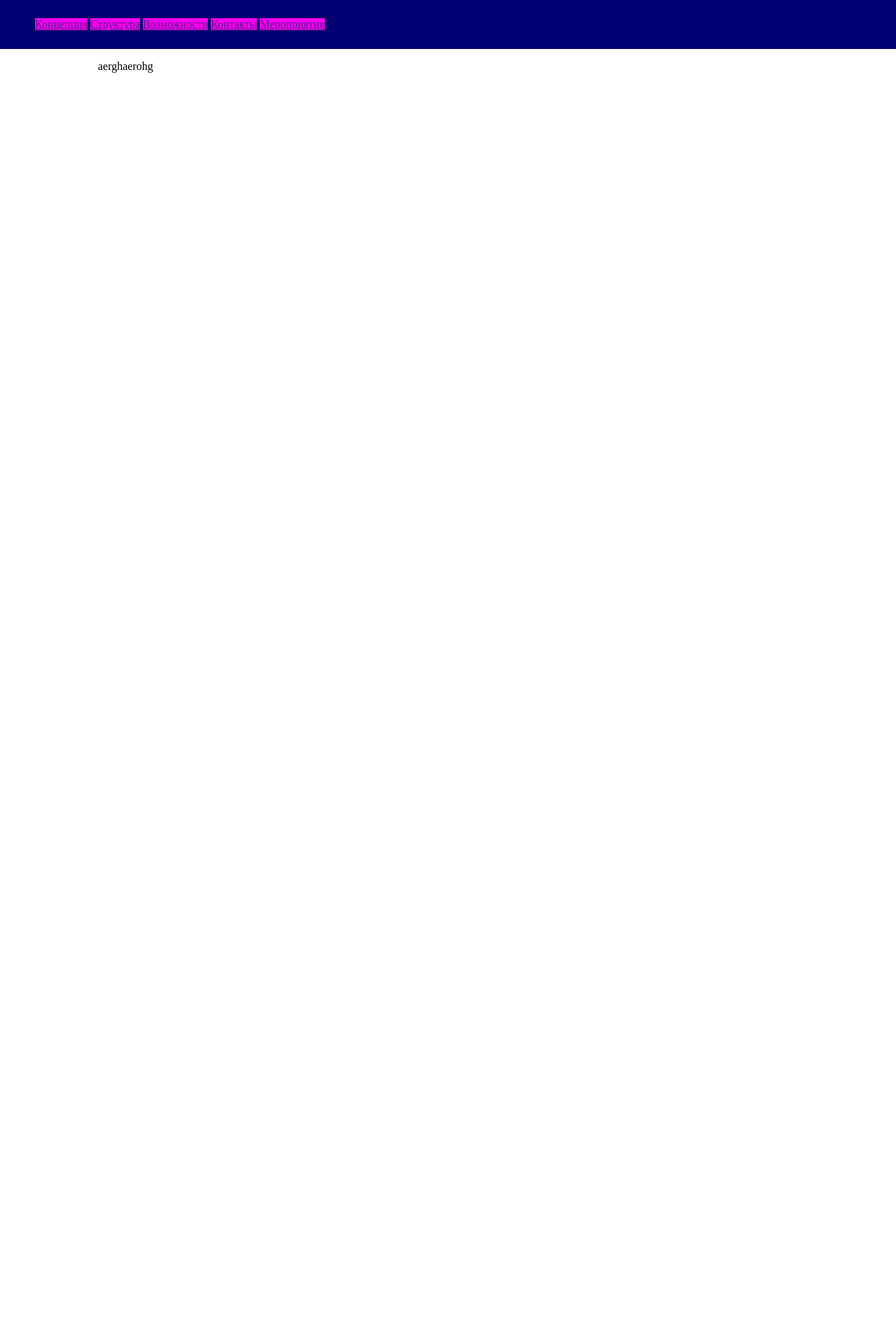
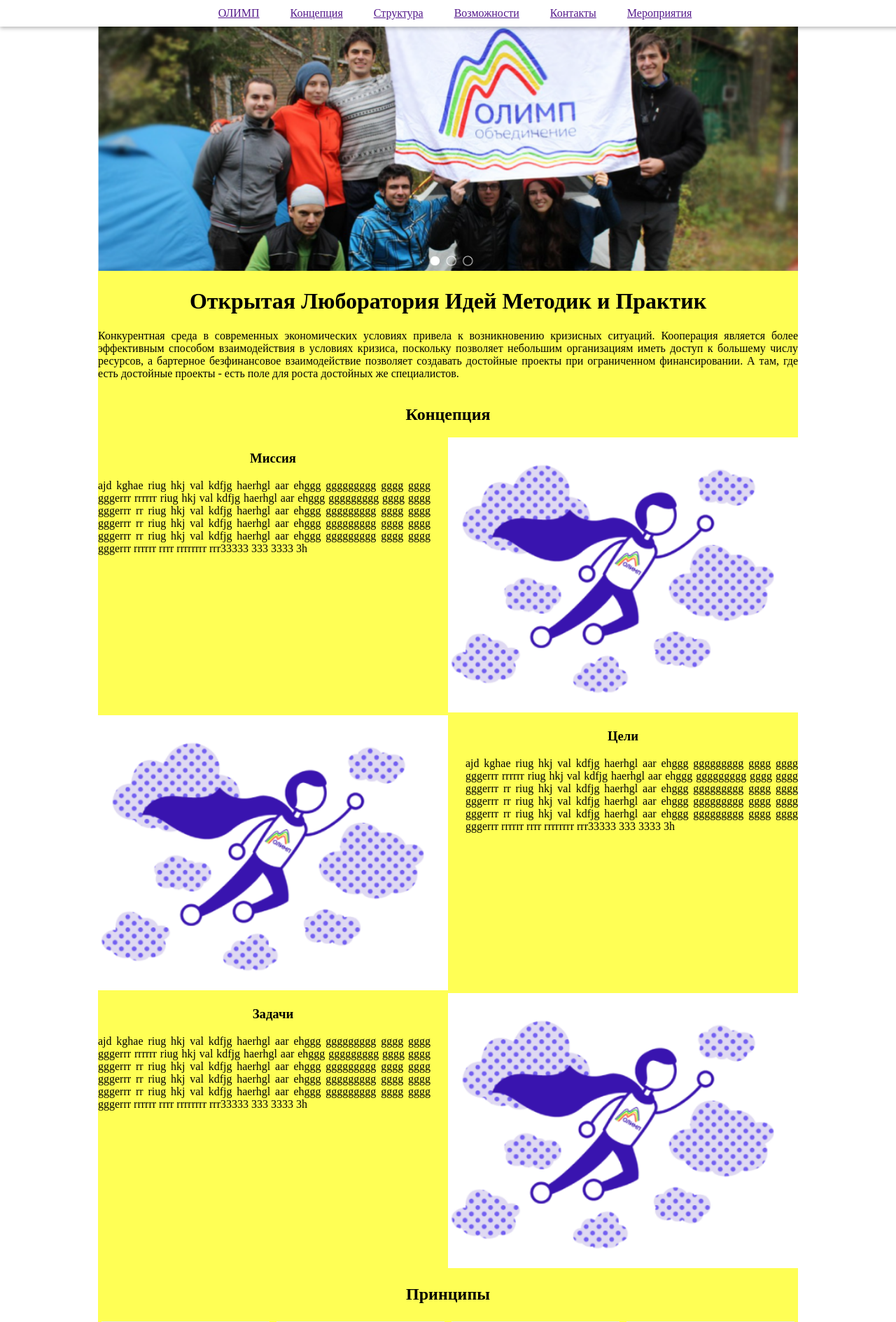
Before and after one commit to olimp-web/olimp-union.com, a PHP site: page / in a window 1280 px wide. Shown: the top 1889 px of the page at 70% size. Before the commit the page ends 104 px from the top, so only its background shows below. Run offline with PHP 8.4, Linux system fonts and the light colour scheme.

Commit message:
Improved index
Started doing achievments

```diff
--- /dev/null
+++ b/css/mediaquery.css
@@ -0,0 +1,2 @@
+@media screen and (max-width: 700px) {/*резиновые блоки*/
+}
--- a/css/style.css
+++ b/css/style.css
@@ -2,23 +2,136 @@ body {
     margin: 0; /* Убираем отступы */
    }
  h1 {
-   background: #000080; /* Цвет фона блока */
-   color: #ffe; /* Цвет текста */
+   text-align: center;
+ }
+
+ h2 {
+   text-align: center;
+ }
+
+ p {
+  text-align: justify;
+ }
+
+menu {
+  z-index: 2;
+  box-shadow: 0 2px 6px rgba(0, 0, 0, .3);
+  padding: 0px;
+  top:0px;
+  position: fixed;
+   width: 100%;
+   background: #ffffff; /* Цвет фона блока */
+   color: #000070; /* Цвет текста */
    margin: 0; /* Нулевые отступы вокруг текста */
    padding: 10px; /* Поля вокруг текста */
  }
-menu {
-   background: #000070; /* Цвет фона блока */
-   color: #ffe; /* Цвет текста */
-   margin: 0; /* Нулевые отступы вокруг текста */
-   padding: 10px; /* Поля вокруг текста */
+
+ ul {
+  margin: auto;
+  padding: 0px;
+  text-align: center;
+
  }
+
 li {
+  margin: auto;
+  padding: 20px;
     display: inline;
-    background: #ff00f0; /* Цвет фона блока */
 }
 main {
+  position: relative;
     width: 1000px;
     margin: auto;
-    height: 2000px;
+    background: #ffff55;
+    z-index: 1;
 }
+
+img {
+  margin: 0px;
+   width: 100%;
+   height: auto;
+   width: auto\9; /* ie8 */
+}
+
+.left {
+  float:left;
+  width: 50%;
+}
+
+.right {
+  float: right;
+  width: 50%;
+}
+
+.left-text {
+  margin-right: 5%;
+}
+
+.right-text {
+  margin-left: 5%;
+}
+
+h3 {
+  text-align: center;
+}
+
+section {
+  overflow: hidden;
+}
+
+.princip {
+  float: left;
+  width: 24%;
+  margin: 0.5%;
+  height: auto;
+}
+
+.circle {
+  border: 3px solid;
+  width: calc(24% - 6px);
+  padding-bottom: calc(24% - 6px);
+  margin: 0.5%;
+  float: left;
+  border-radius: 50%;
+}
+
+.container__wrapper {
+    overflow: hidden;
+    position: relative;
+    width: 22%;
+    padding-bottom: 22%; // пропорции блока определяются здесь
+    padding:  0.5%;
+    float: left;
+
+}
+
+.container__content {
+    border-radius: 50%;
+    border: 3px solid;
+    position: absolute;
+    top: 0;
+    left: 0;
+    width: calc(100% - 6px);
+    height: calc(100% - 6px);
+}
+
+ul li:nth-child(1) div {
+  border-color: #ff4411;
+}
+
+ul li:nth-child(2) div {
+  border-color: #ffaa11;
+}
+
+ul li:nth-child(3) div {
+  border-color: #554411;
+}
+
+ul li:nth-child(4) div {
+  border-color: #5544ff;
+}
+
+.achiev-content {
+  top:40%;
+  left: 20%;
+}
--- a/index.html
+++ b/index.html
@@ -9,6 +9,7 @@
  <body>
    <menu>
     <ul>
+      <li><a href="">ОЛИМП</a></li>
       <li><a href="">Концепция</a></li>
       <li><a href="">Структура</a></li>
       <li><a href="">Возможности</a></li>
@@ -17,7 +18,80 @@
     </ul>
   </menu>
   <main>
-    <p>aerghaerohg</p>
+    <img src="img/head.png">
+    <h1>Открытая Люборатория Идей Методик и Практик</h1>
+    <p>Конкурентная среда в современных экономических условиях привела к возникновению кризисных ситуаций. Кооперация является более эффективным способом взаимодействия в условиях кризиса, поскольку позволяет небольшим организациям иметь доступ к большему числу ресурсов, а бартерное безфинансовое взаимодействие позволяет создавать достойные проекты при ограниченном финансировании. А там, где есть достойные проекты - есть поле для роста достойных же специалистов.</p>
+    <section>
+      <h2>Концепция</h2>
+      <section>
+        <div class="left">
+          <h3>Миссия</h3>
+          <p class="left-text" >ajd kghae riug hkj val kdfjg haerhgl aar ehggg ggggggggg gggg gggg gggerrr rrrrrr  riug hkj val kdfjg haerhgl aar ehggg ggggggggg gggg gggg gggerrr rr  riug hkj val kdfjg haerhgl aar ehggg ggggggggg gggg gggg gggerrr rr  riug hkj val kdfjg haerhgl aar ehggg ggggggggg gggg gggg gggerrr rr  riug hkj val kdfjg haerhgl aar ehggg ggggggggg gggg gggg gggerrr rrrrrr rrrr rrrrrrrr rrr33333 333 3333 3h</p>
+        </div>
+        <div class="right">
+         <img src="img/concept1.png">
+        </div>
+      </section>
+      <section>
+        <div class="right">
+        <h3>Цели</h3>
+          <p class="right-text" >ajd kghae riug hkj val kdfjg haerhgl aar ehggg ggggggggg gggg gggg gggerrr rrrrrr  riug hkj val kdfjg haerhgl aar ehggg ggggggggg gggg gggg gggerrr rr  riug hkj val kdfjg haerhgl aar ehggg ggggggggg gggg gggg gggerrr rr  riug hkj val kdfjg haerhgl aar ehggg ggggggggg gggg gggg gggerrr rr  riug hkj val kdfjg haerhgl aar ehggg ggggggggg gggg gggg gggerrr rrrrrr rrrr rrrrrrrr rrr33333 333 3333 3h</p>
+        </div>
+        <div class="left">
+         <img src="img/concept1.png">
+        </div>
+      </section>
+      <section>
+        <div class="left">
+          <h3>Задачи</h3>
+          <p class="left-text" >ajd kghae riug hkj val kdfjg haerhgl aar ehggg ggggggggg gggg gggg gggerrr rrrrrr  riug hkj val kdfjg haerhgl aar ehggg ggggggggg gggg gggg gggerrr rr  riug hkj val kdfjg haerhgl aar ehggg ggggggggg gggg gggg gggerrr rr  riug hkj val kdfjg haerhgl aar ehggg ggggggggg gggg gggg gggerrr rr  riug hkj val kdfjg haerhgl aar ehggg ggggggggg gggg gggg gggerrr rrrrrr rrrr rrrrrrrr rrr33333 333 3333 3h</p>
+        </div>
+        <div class="right">
+         <img src="img/concept1.png">
+        </div>
+      </section>
+    </section>
+    <section>
+      <h2>Принципы</h2>
+      <figure class="princip">
+        <img src="img/princip.png" alt="An awesome picture">
+        <figcaption>Кооперация</figcaption>
+      </figure>
+      <figure class="princip">
+        <img src="img/princip.png" alt="An awesome picture">
+        <figcaption>Взаимопомощь</figcaption>
+      </figure>
+      <figure class="princip">
+        <img src="img/princip.png" alt="An awesome picture">
+        <figcaption>Доверие</figcaption>
+      </figure>
+      <figure class="princip">
+        <img src="img/princip.png" alt="An awesome picture">
+        <figcaption>Верность слову</figcaption>
+      </figure>
+    </section>
+    <section>
+      <h2>Возможности</h2>
+      <img src="img/map.png"/>
+    </section>
+    <section>
+      <h2>Достижения</h2>
+      <ul class="achievements">
+        <li>
+          <div class="container__wrapper">
+            <div class="container__content">
+                <p class="achiev-content">40</p>
+            </div>
+          </div>
+        </li>
+        <li><div class="circle"></div></li>
+        <li><div class="circle"></div></li>
+        <li><div class="circle"></div></li>
+      </ul>
+
+
+    </section>
+
   </main>
  </body>
 </html>
```
Also changed, not shown: img/concept1.png (added), img/head.png (added), img/map.png (added), img/princip.png (added).
